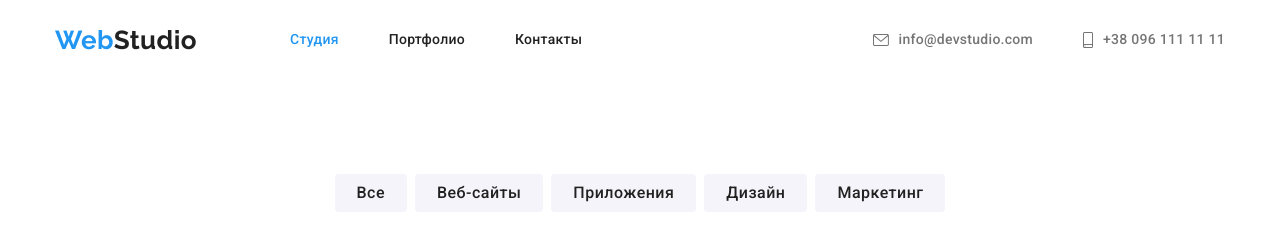
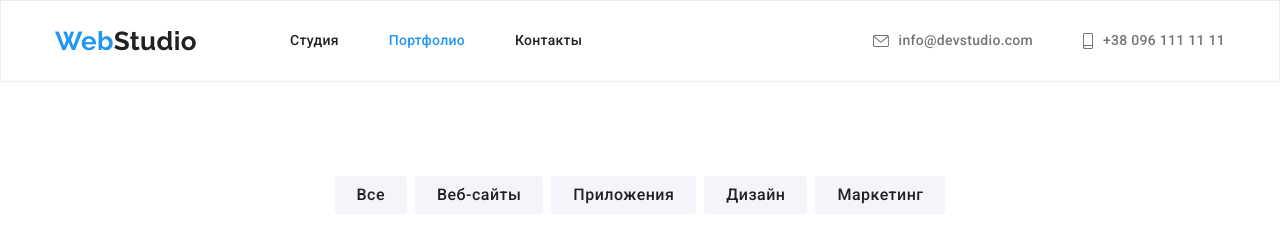
Before and after one commit to deniskodak/goit-markup-hw-04, a plain HTML site: page portfolio.html in a window 1280 px wide. Shown: the top 241 px of the page. Drawn offline with nearby package versions, Linux system fonts and the light colour scheme.

Commit message:
Добавляет тени на кнопки в портфолио и полосу в хедер

```diff
--- a/css/style.css
+++ b/css/style.css
@@ -7,13 +7,18 @@
   --primary-text-color: #757575;
   --title-text-color: #212121;
   --accent-text-color: #2196f3;
+
   --footer-contacts-color: rgba(255, 255, 255, 0.6);
+
   --primary-white-color: #ffffff;
   --primary-bg-color: #2f303a;
   --secondary-bg-color: #f5f4fa;
+
   --socials-bg-color: rgba(255, 255, 255, 0.1);
   --socials-color: #AFB1B8;
+
   --portfolio-border: #EEEEEE;
+  --header-border: #ECECEC;
 }
 /* Отключает точки в списках */
 .list {
@@ -55,6 +60,10 @@ img {
 
 .header {
   border: 1px solid #ECECEC;
+}
+/* Стили для хедера портфолио */
+.header-border {
+  border-bottom: 1px solid var(--header-border);
 }
 /* Флекс-стили для навигации */
 .header-container {
@@ -429,7 +438,8 @@ img {
 .button.secondary:focus {
   color: var(--primary-white-color);
   background-color: var(--accent-text-color);
-
+  box-shadow: 0px 3px 1px rgba(0, 0, 0, 0.1), 0px 1px 2px rgba(0, 0, 0, 0.08), 0px 2px 2px rgba(0, 0, 0, 0.12);
+  cursor: pointer;
 }
 .button.primary:hover,
 .button.primary:focus {
--- a/portfolio.html
+++ b/portfolio.html
@@ -13,15 +13,15 @@
   </head>
   <body>
     <!-- Шапка -->
-    <header>
+    <header class="header header-border">
       <div class="container header-container">
         <nav class="nav-container">
           <a class="logo logo-header link" href="./">
             Web<span class="logo-studio">Studio</span>
           </a>
           <ul class="site-nav list">
-            <li class="item"><a class="link current" href="index.html">Студия</a></li>
-            <li class="item"><a class="link" href="portfolio.html">Портфолио</a></li>
+            <li class="item"><a class="link" href="index.html">Студия</a></li>
+            <li class="item"><a class="link current" href="portfolio.html">Портфолио</a></li>
             <li class="item"><a class="link" href="#footer">Контакты</a></li>
           </ul>
         </nav>
```
